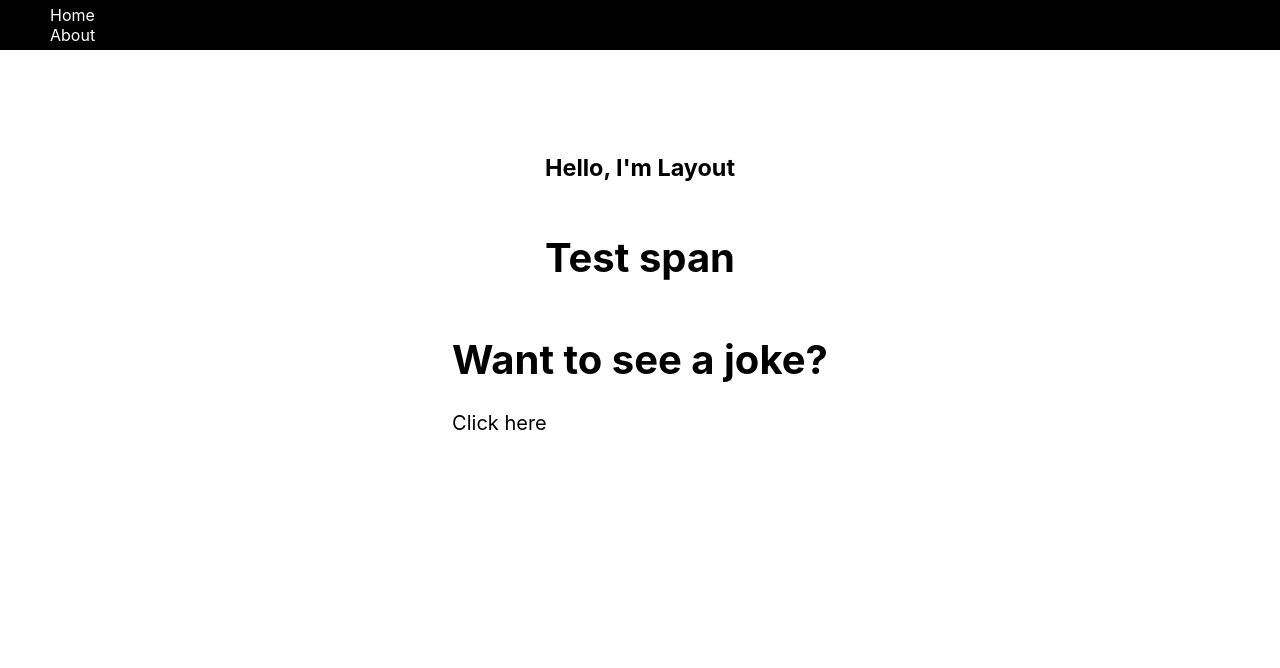
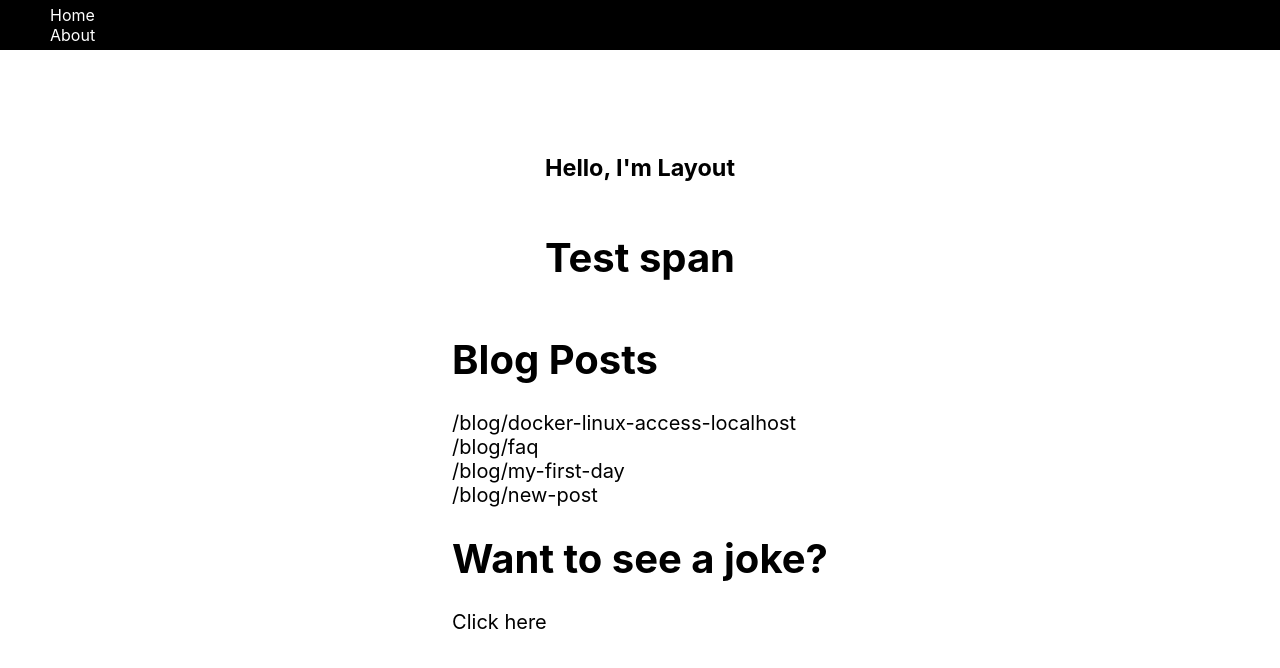
Before and after one commit to LouisGaravaglia/NextJS-Intro-v1, a Next.js app: page / in a window 1280 px wide. Shown: the top 668 px of the page. Built offline with nearby package versions, Linux system fonts and the light colour scheme.

Commit message:
dynamically rendering blog post links to home page by mapping over my posts folder using getStaticProps

```diff
--- a/pages/[slug].js
+++ b/pages/blog/[slug].js
@@ -23,6 +23,7 @@ export default function Post({htmlString, data}) {
   )
 }
 
+//STATIC GENERATION METHOD FOR RENDERING HTML PAGES IN ADVANCE AT BUILD TIME
 export const getStaticPaths = async () => {
     const files = fs.readdirSync("posts")
     const paths = files.map(filename => ({
@@ -39,6 +40,7 @@ export const getStaticPaths = async () => {
     };
 };
 
+//STATIC GENERATION METHOD FOR SENDING DATA FROM BACKEND TO COMPONENTS AT BUILD TIME
 export const getStaticProps = async ({params: {slug}}) => {
     const markdownWithMetaData = fs.readFileSync(path.join("posts", slug + ".md")).toString();
     const parsedMarkdown = await matter(markdownWithMetaData);
--- a/pages/index.js
+++ b/pages/index.js
@@ -1,7 +1,9 @@
 import Head from 'next/head';
 import Link from "next/link";
+import fs from "fs";
 
-export default function Home() {
+
+export default function Home({slugs}) {
 
   return (
     <div>
@@ -9,9 +11,30 @@ export default function Home() {
       <title>Home Page</title>
       <meta name="keywords" content="web development, programming"/>
     </Head>
+
+      <h1>Blog Posts</h1>
+      {slugs.map(slug => {
+        return (
+          <div key={slug}>
+          <Link href={"/blog/" + slug}>{"/blog/" + slug}</Link>
+          </div>
+        )
+      })}
       <h1>Want to see a joke?</h1>
 
       <Link href="/joke">Click here</Link>
     </div>
   )
 };
+
+//STATIC GENERATION METHOD FOR SENDING DATA FROM BACKEND TO COMPONENTS AT BUILD TIME
+export const getStaticProps = async () => {
+  const files = fs.readdirSync("posts")
+
+
+  return {
+     props: {
+       slugs: files.map(filename => filename.replace(".md", ""))
+     }
+  };
+};
```
Also changed, not shown: posts/new-post.md (added, +8 -0 lines).
